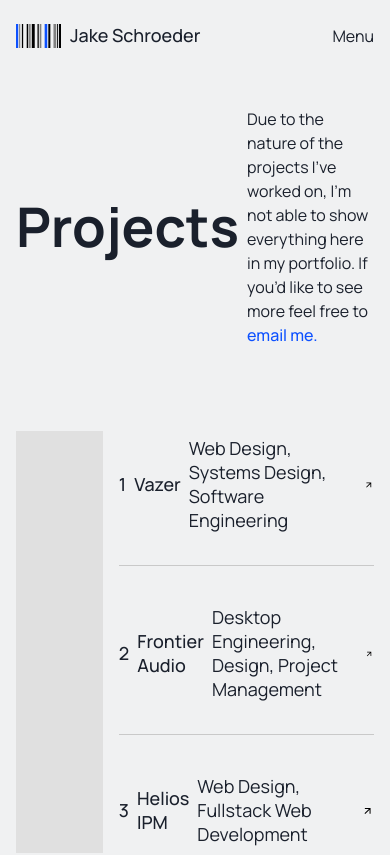
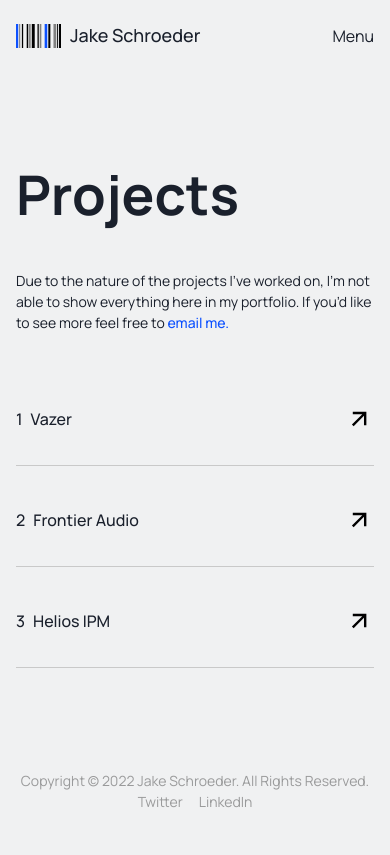
Before and after one commit to JakeSchroeder/jakethefirst.com, a Next.js app: page /projects in a window 390 px wide. Shown: the top 855 px of the page. Built offline with nearby package versions, Linux system fonts and the light colour scheme.

Commit message:
added mobile responsiveness

```diff
--- a/components/loading/loader.tsx
+++ b/components/loading/loader.tsx
@@ -35,6 +35,7 @@ const Logo: FC<LogoProps> = ({ isLoading }) => {
     }
 
     console.log("is loading, " + isLoading);
+    /* eslint-disable */
   }, [isLoading]);
 
   return (
--- a/components/navigation/footer.tsx
+++ b/components/navigation/footer.tsx
@@ -6,7 +6,7 @@ const Footer: FC = () => {
   return (
     <Fade style={{ width: "100%" }} in={true} delay={1}>
       <Flex
-        py="6vh"
+        py={{ base: "8", md: "6vh" }}
         w="100%"
         flexDir={{ base: "column", md: "row" }}
         justifyContent="space-between"
--- a/pages/projects.tsx
+++ b/pages/projects.tsx
@@ -8,6 +8,7 @@ import {
   Text,
   VStack,
 } from "@chakra-ui/react";
+import Head from "next/head";
 import { FC } from "react";
 import Cursor from "../components/navigation/cursor";
 
@@ -43,15 +44,20 @@ const ProjectItem: FC<ProjectItemProps> = ({ index, name, roles }) => {
       borderColor="border"
     >
       <HStack>
-        <Heading fontWeight="medium" fontSize="lg">
+        <Heading fontWeight="medium" fontSize="md">
           {index}
         </Heading>
-        <Heading fontWeight="medium" fontSize="lg">
+        <Heading fontWeight="medium" fontSize="md">
           {name}
         </Heading>
       </HStack>
       <HStack>
-        <Heading fontWeight="normal" fontSize="lg" mr="4">
+        <Heading
+          display={{ base: "none", md: "block" }}
+          fontWeight="normal"
+          fontSize="sm"
+          mr="4"
+        >
           {roles}
         </Heading>
         {sideArrow}
@@ -63,15 +69,31 @@ const ProjectItem: FC<ProjectItemProps> = ({ index, name, roles }) => {
 const Projects: FC = () => {
   return (
     <>
-      <VStack h="100%" justifyContent="space=between">
-        <HStack w="100%" justifyContent="space-between" py="6vh">
+      <Head>
+        <title>
+          Jake Schroeder | Projects | User Experience Designer, Software
+          Engineer
+        </title>
+        <meta
+          name="description"
+          content="User Experience Designer, Software Engineer, Personal Website"
+        />
+      </Head>
+      <VStack justifyContent="space-between">
+        <HStack
+          w="100%"
+          justifyContent="space-between"
+          py={{ base: "8", md: "6vh" }}
+          flexDir={{ base: "column", md: "row" }}
+        >
           <Heading
             w="100%"
             fontSize={{ base: "14vw", sm: "6.4vw", mid: "100px" }}
+            pb="8"
           >
             Projects
           </Heading>
-          <Text w="100%">
+          <Text w="100%" fontSize={{ base: "sm", md: "lg" }}>
             Due to the nature of the projects I&apos;ve worked on, I’m not able
             to show everything here in my portfolio. If you’d like to see more
             feel free to{" "}
@@ -80,8 +102,13 @@ const Projects: FC = () => {
             </Text>
           </Text>
         </HStack>
-        <Grid alignItems="center" h="100%" w="100%" templateColumns="1fr 1fr">
-          <GridItem mr="15%">
+        <Grid
+          alignItems="center"
+          h="100%"
+          w="100%"
+          templateColumns={{ base: "1fr", md: "1fr 1fr" }}
+        >
+          <GridItem mr="15%" display={{ base: "none", md: "block" }}>
             <Box bg="#e0e0e0" h="50vh" w="100%"></Box>
           </GridItem>
           <GridItem>
```
Also changed, not shown: components/sections/description.tsx (+6 -5 lines), pages/about.tsx (+10 -0 lines), pages/contact.tsx (+10 -0 lines).
